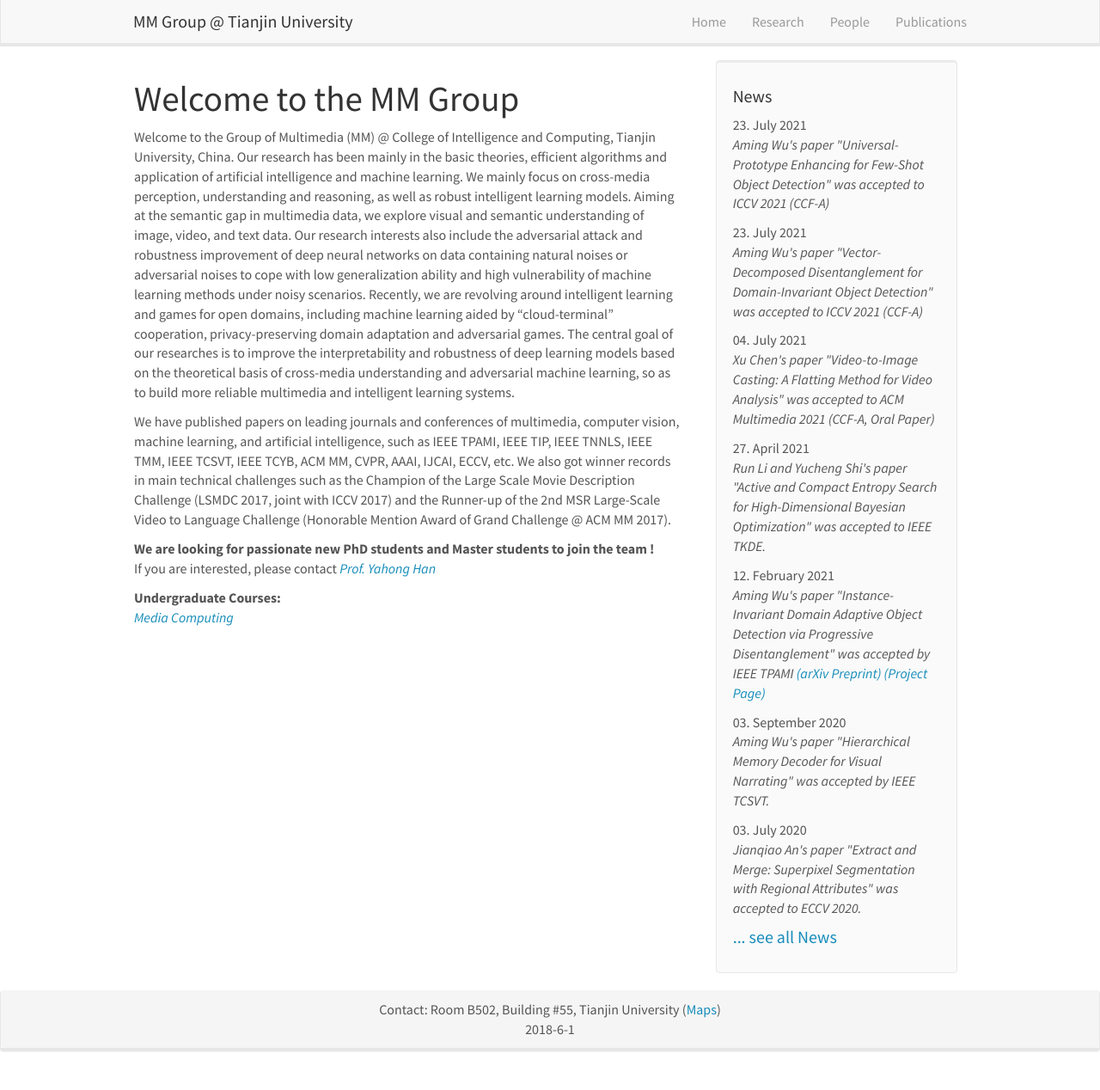
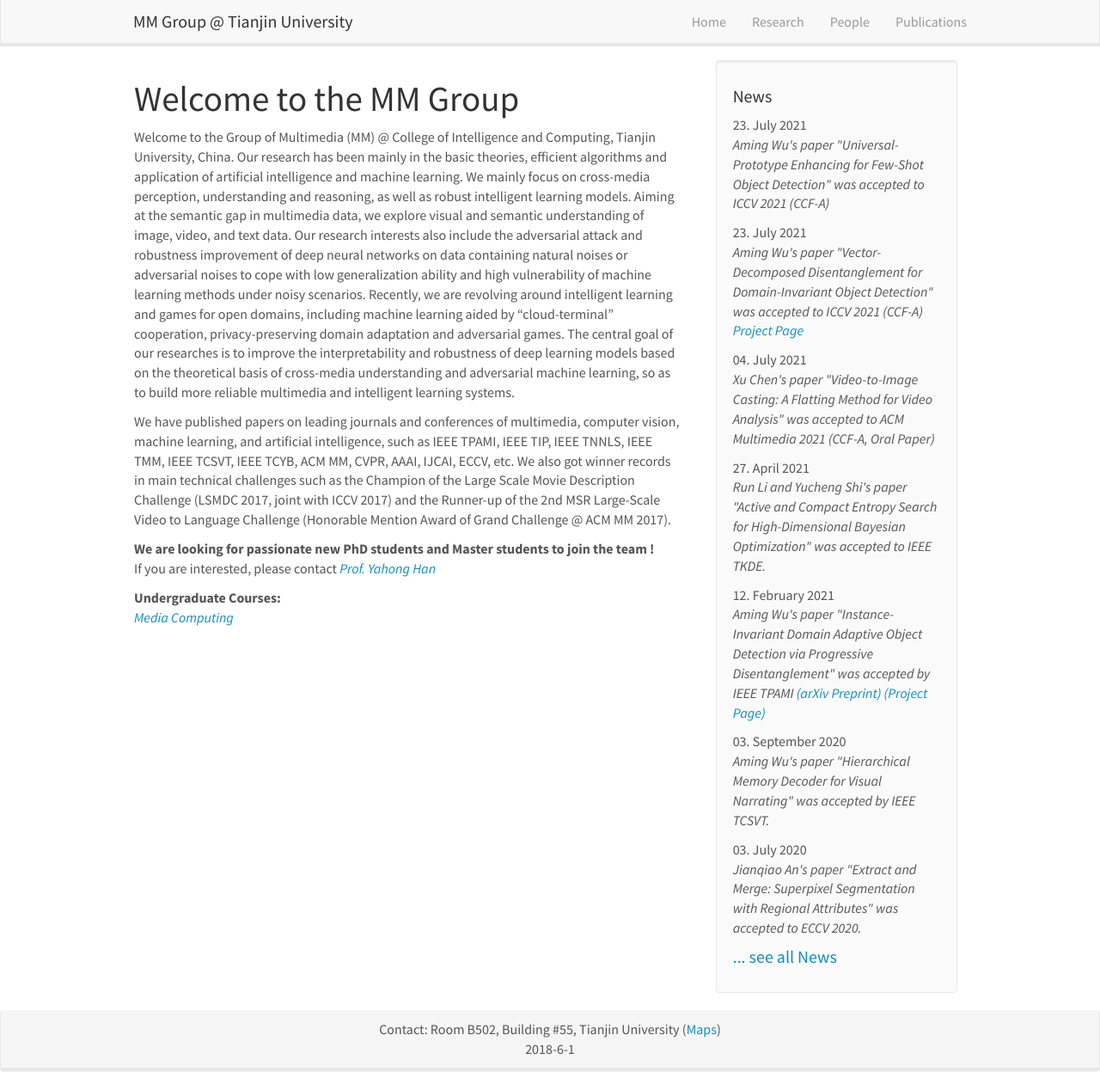
Before and after one commit to tjumm/tjumm.github.io, a Jekyll site: the page built from _pages/home.md, in a window 1280 px wide and 1268 px high. Shown: the whole window at 86% size. Built offline with Jekyll 4.4.1, drawn with Linux system fonts in a browser that asks for light colours; comment, search, counter and statistics services are not loaded.

Commit message:
add vdd-daod project page

```diff
--- a/_data/news.yml
+++ b/_data/news.yml
@@ -2,7 +2,7 @@
   headline: "Aming Wu's paper \"Universal-Prototype Enhancing for Few-Shot Object Detection\" was accepted to ICCV 2021 (CCF-A)"
 
 - date: 23. July 2021
-  headline: "Aming Wu's paper \"Vector-Decomposed Disentanglement for Domain-Invariant Object Detection\" was accepted to ICCV 2021 (CCF-A)"
+  headline: "Aming Wu's paper \"Vector-Decomposed Disentanglement for Domain-Invariant Object Detection\" was accepted to ICCV 2021 (CCF-A) <a href='https://github.com/AmingWu/VDD-DAOD'>Project Page</a>"
 
 - date: 04. July 2021
   headline: "Xu Chen's paper \"Video-to-Image Casting: A Flatting Method for Video Analysis\" was accepted to ACM Multimedia 2021 (CCF-A, Oral Paper)"
--- a/_data/publist.yml
+++ b/_data/publist.yml
@@ -7,7 +7,7 @@
     display: ICCV 2021
   highlight: 0
 
-- title: "1. Vector-Decomposed Disentanglement for Domain-Invariant Object Detection"
+- title: "1. Vector-Decomposed Disentanglement for Domain-Invariant Object Detection <a href='https://github.com/AmingWu/VDD-DAOD'>(Project Page)</a>"
   image: dummy.png
   description:
   authors: Aming Wu, Rui Liu, Yahong Han, Linchao Zhu, Yi Yang
```
